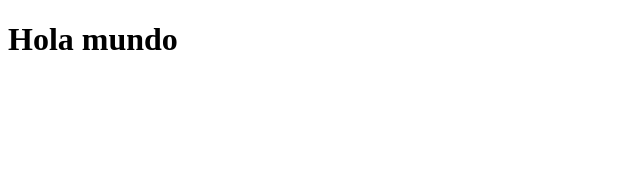
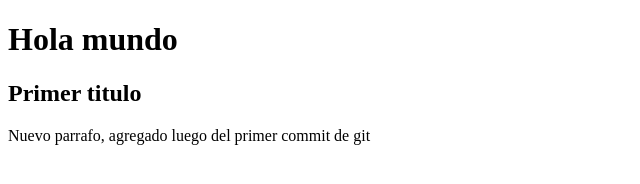
Before and after one commit to JulContreras/Prueba-Git, a plain HTML site: page index.html in a window 1280 px wide. Shown: the whole page, without its empty margins (0-640 px from the left). Drawn offline with Linux system fonts and the light colour scheme.

Commit message:
Se agrego un h2, y un parrafo | se agrego informacion a readme.txt

```diff
--- a/index.html
+++ b/index.html
@@ -7,5 +7,7 @@
 </head>
 <body>
     <h1>Hola mundo</h1>
+    <h2>Primer titulo</h2>
+    <p>Nuevo parrafo, agregado luego del primer commit de git</p>
 </body>
 </html>
```
Also changed, not shown: readme.txt.
